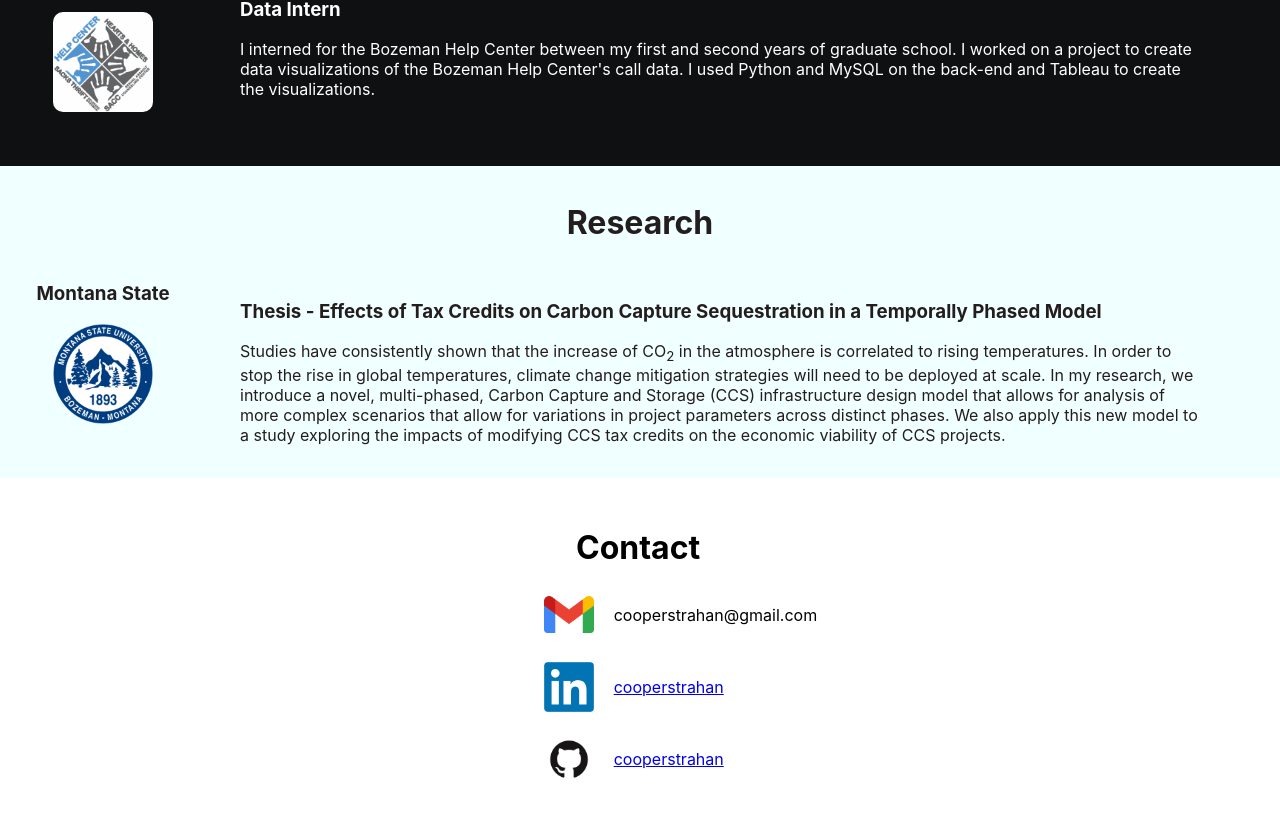
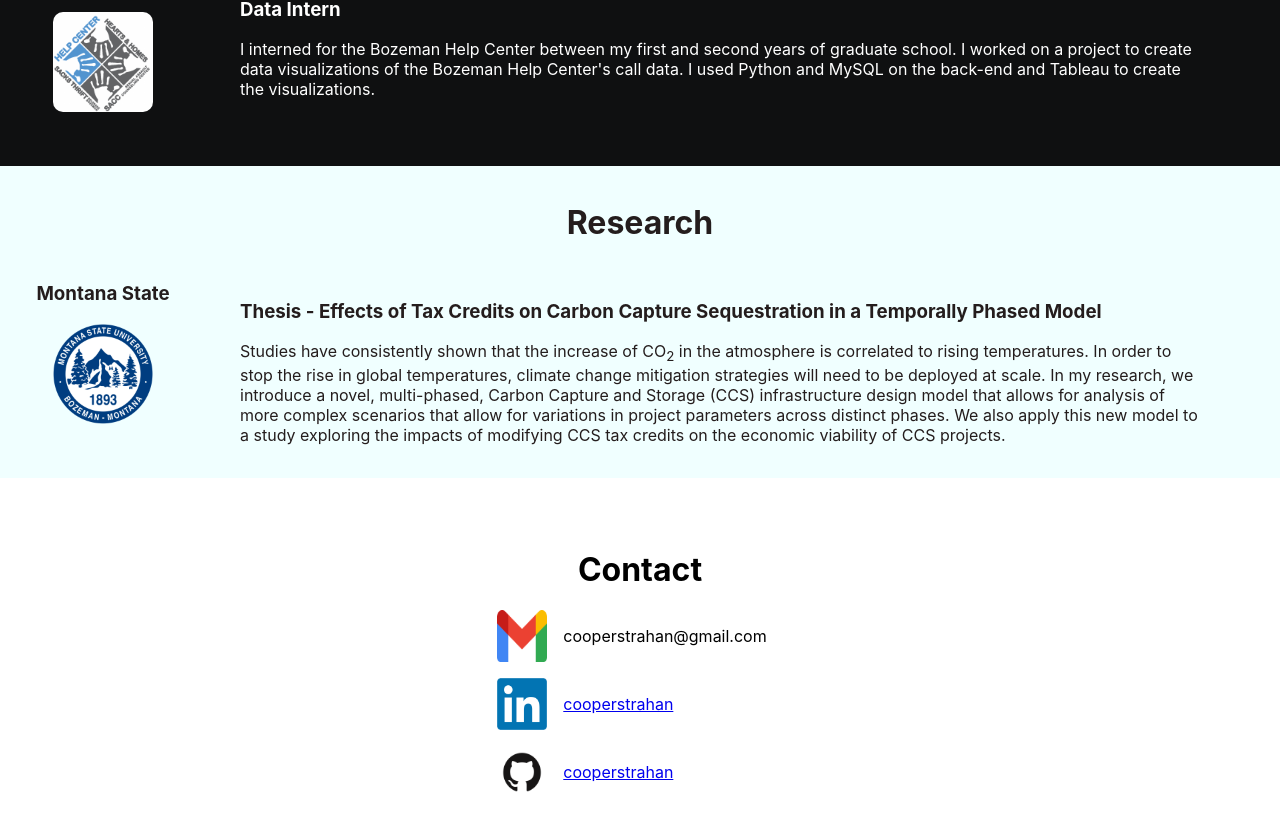
Before and after one commit to cooperstrahan/cooper-web, a React (Create React App) app: page / in a window 1280 px wide. Shown: the part 1658-2483 px from the top of the page. Built offline with nearby package versions, Linux system fonts and the light colour scheme.

Commit message:
fix contact

```diff
--- a/src/App.css
+++ b/src/App.css
@@ -146,18 +146,22 @@
     align-items: center;
   }
 
-  .contact h1 {
-    padding-left: 45%;
-  }
-
   .contact-img {
     width: 50px;
-    margin-right: 20px;
+    margin-right: 1rem;
   }
 
   .contact-content {
     display: flex;
-    margin-bottom: 20px;
+    margin-bottom: 1rem;
+    margin-right: 1rem;
+    align-items: left;
+    text-align: center;
+  }
+
+  .contact-container {
+    display: flex;
+    flex-direction: column;
+    justify-content: center;
     align-items: center;
-    padding-left: 35%;
   }
--- a/src/App.js
+++ b/src/App.js
@@ -57,7 +57,6 @@ function App() {
           </div>
         </div>
       </header>
-
       <div className="work" id="work">
         <h1>Work</h1>
         <div className="work-content">
@@ -168,16 +167,19 @@ function App() {
         </div>
       </div>
       <div className="contact" id="contact">
-        <h1>Contact</h1>
-        <div className="contact-content">
-          <div className="contact-container">
+        <div className="contact-container">
+          <h1>Contact</h1>
+          <div>
             <div className="contact-content">
               <img src="/gmail.png" alt="gmail" className="contact-img" />
               <p>cooperstrahan@gmail.com</p>
             </div>
             <div className="contact-content">
-              <img src="/linkedin.webp" alt="linkein" className="contact-img" />
-
+              <img
+                src="/linkedin.webp"
+                alt="linkedin"
+                className="contact-img"
+              />
               <p>
                 <a href="https://www.linkedin.com/in/cooperstrahan/">
                   cooperstrahan
```
